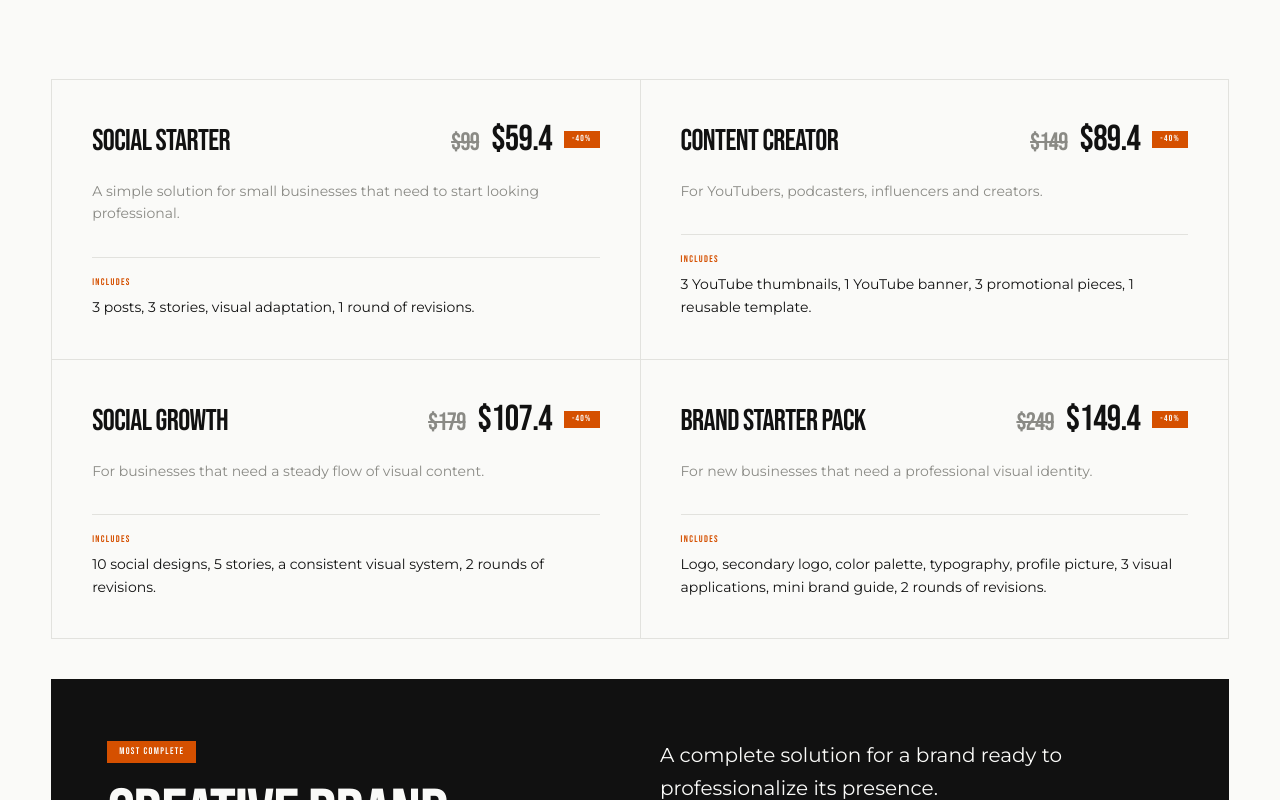
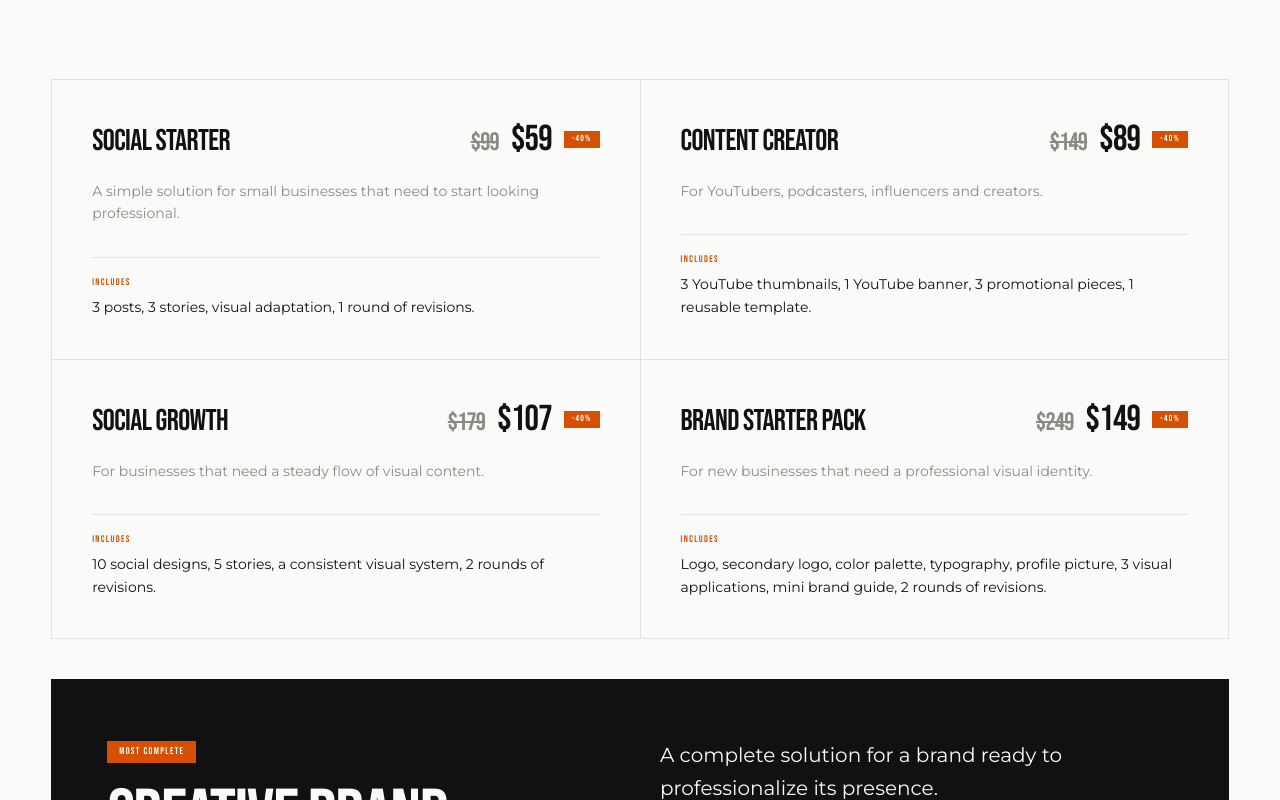
Before and after one commit to SamyFrost/samuel-correa-portfolio, a React (Vite) app: page / in a window 1280 px wide. Shown: the part 6480-7280 px from the top of the page. Built offline with nearby package versions, Linux system fonts and the light colour scheme.

Commit message:
Round discounted prices to whole dollars
Co-Authored-By: Claude Sonnet 5.5 <noreply@anthropic.com>
Claude-Session: https://claude.ai/code/session_018q5VK9Z7dpFpCFfTFqmt9a

```diff
--- a/src/data/catalog.ts
+++ b/src/data/catalog.ts
@@ -7,12 +7,12 @@ export const asset = (path: string) => `${import.meta.env.BASE_URL}${path}`;
  *  Poner en 0 para desactivarla (se ocultan banner, tachado y etiquetas). */
 export const DISCOUNT_PERCENT = 40;
 
-/** Aplica el descuento a cada monto de un precio ("$100 — $150" → "$60 — $90"). */
+/** Aplica el descuento a cada monto de un precio ("$100 — $150" → "$60 — $90"),
+ *  redondeado al dólar entero. */
 export const discountPrice = (price: string) =>
-  price.replace(/\$(\d+(?:\.\d+)?)/g, (_, n: string) => {
-    const v = Number(n) * (1 - DISCOUNT_PERCENT / 100);
-    return `$${Number.isInteger(v) ? v : v.toFixed(2).replace(/\.?0+$/, "")}`;
-  });
+  price.replace(/\$(\d+(?:\.\d+)?)/g, (_, n: string) =>
+    `$${Math.round(Number(n) * (1 - DISCOUNT_PERCENT / 100))}`,
+  );
 
 export const serviceAreas: ServiceArea[] = [
   {
```
